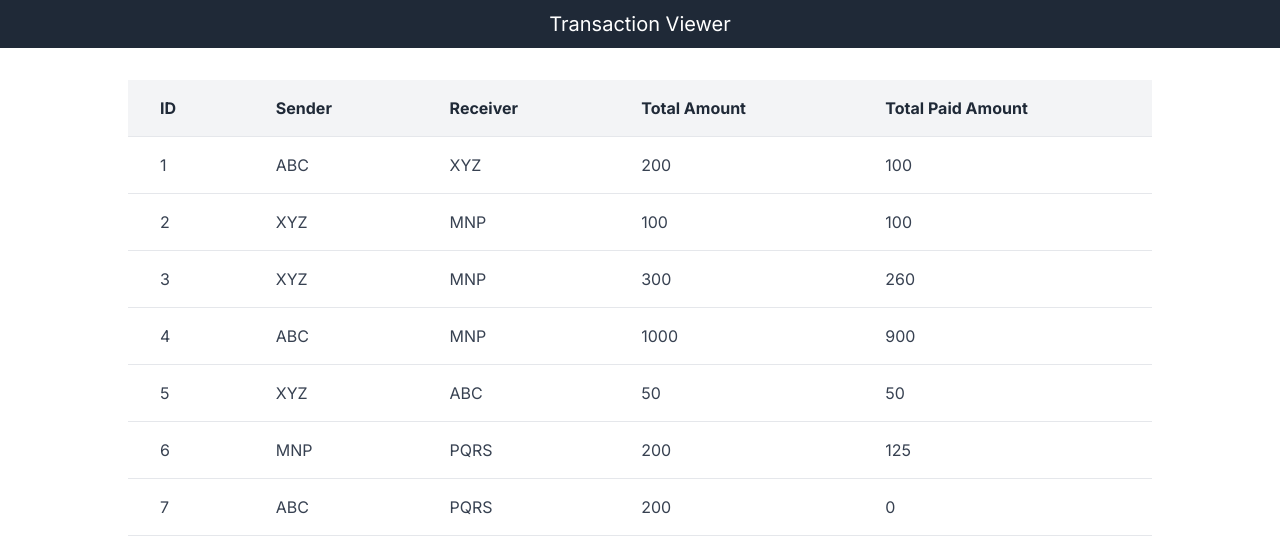
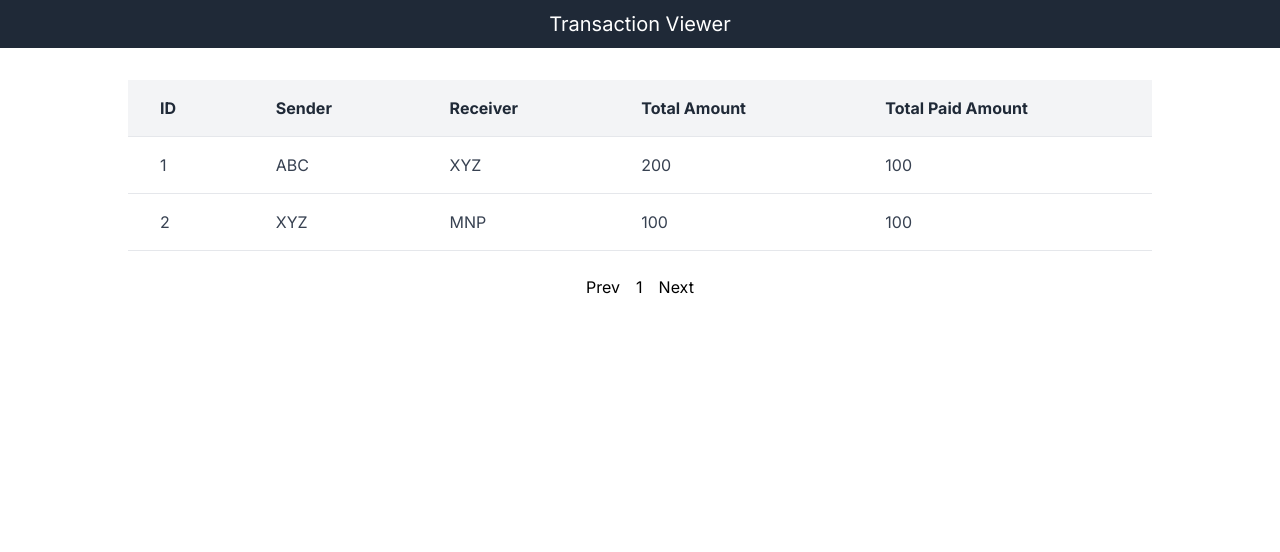
Before and after one commit to admiralrohan/transaction-viewer, a Next.js app: page / in a window 1280 px wide. Shown: the top 552 px of the page. Built offline with nearby package versions, Linux system fonts and the light colour scheme.

Commit message:
feat: pagination

```diff
--- a/src/components/Transactions/Transactions.tsx
+++ b/src/components/Transactions/Transactions.tsx
@@ -9,19 +9,23 @@ function Transactions() {
     "idle" | "loading" | "success" | "error"
   >("idle");
 
+  const [totalPages, setTotalPages] = React.useState(1);
+  const [currentPage, setCurrentPage] = React.useState(1);
+
   React.useEffect(() => {
     setStatus("loading");
-    fetch("/api/transactions")
+    fetch(`/api/transactions?page=${currentPage}&perPage=2`)
       .then((response) => response.json())
-      .then(({ data }) => {
-        setTransactions(data);
+      .then((data) => {
+        setTransactions(data.data);
+        setTotalPages(data.totalPages);
         setStatus("success");
       })
       .catch((error) => {
         console.error(error);
         setStatus("error");
       });
-  }, []);
+  }, [currentPage]);
 
   return (
     <div>
@@ -50,6 +54,22 @@ function Transactions() {
           </tr>
         ))}
       </Table>
+
+      <div className="flex justify-center gap-4 mt-6">
+        <button
+          disabled={currentPage === 1}
+          onClick={() => setCurrentPage(currentPage - 1)}
+        >
+          Prev
+        </button>
+        <span>{currentPage}</span>
+        <button
+          disabled={currentPage === totalPages}
+          onClick={() => setCurrentPage(currentPage + 1)}
+        >
+          Next
+        </button>
+      </div>
     </div>
   );
 }
--- a/src/pages/api/transactions/index.ts
+++ b/src/pages/api/transactions/index.ts
@@ -5,16 +5,19 @@ import Transaction from "@interfaces/transaction";
 
 type Data = {
   data: Transaction[];
+  totalPages: number;
 };
 
 export default function handler(
   req: NextApiRequest,
   res: NextApiResponse<Data>
 ) {
+  const page = Number(req.query.page) || 1;
+  const perPage = Number(req.query.perPage) || 2;
   const { data: transactions } = transactionsDb;
   const { data: installments } = installmentsDb;
 
-  const result = transactions.map((tx) => {
+  const formattedTransactions = transactions.map((tx) => {
     const totalPaidAmount = installments
       .filter((installment) => installment.parentId === tx.id)
       .reduce((totalValue, currentInstallment) => {
@@ -24,5 +27,13 @@ export default function handler(
     return { ...tx, totalPaidAmount };
   });
 
-  res.status(200).json({ data: result });
+  const startIndex = (page - 1) * perPage;
+  const endIndex = page * perPage;
+
+  const data = formattedTransactions
+    .sort((a, b) => a.id - b.id)
+    .slice(startIndex, endIndex);
+  const totalPages = Math.ceil(formattedTransactions.length / perPage);
+
+  res.status(200).json({ data, totalPages });
 }
```
